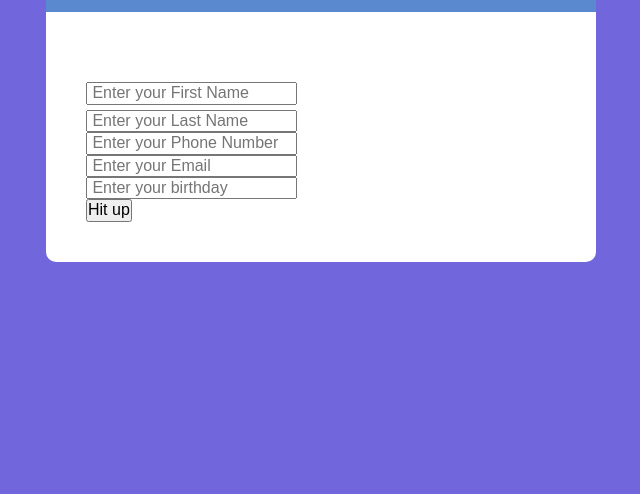
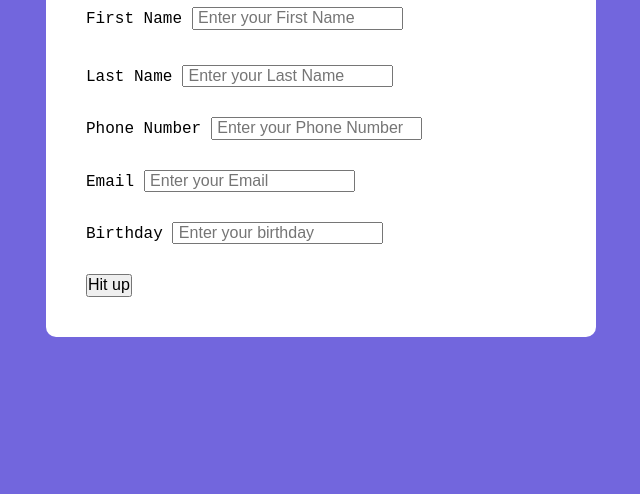
Before and after one commit to tdalal17/ITMD-362-Project1, a plain HTML site: page index.html in a window 1280 px wide. Shown: the part 306-800 px from the top of the page, without its empty margins (319-959 px from the left). Drawn offline with Linux system fonts and the light colour scheme.

Commit message:
made some change

```diff
--- a/index.html
+++ b/index.html
@@ -17,24 +17,35 @@
    <form action="" class="Form" id="Form">
       <div id="Form-control"></div>
 
-    <div id="First">
-      <label for="First Name"></label>
+   <div id="Form-control"></div>
+   <div id="First">
+      <label>First Name</label>
       <input type="text" name="" id="Username" placeholder=" Enter your First Name" autocomplete="off">
    </div>
+
+   <div id="Form-control"></div>
    <div id="Last">
-      <label for="Last Name"></label>
+      <label>Last Name</label>
       <input type="text" name="" id="Username" placeholder=" Enter your Last Name" autocomplete= "off">
    </div>
+
+   <div id="Form-control"></div>
    <div id="Phone">
-      <label for="Phone Number"></label>
+      <label>Phone Number</label>
       <input type="text" name="" id="Username" placeholder=" Enter your Phone Number" autocomplete="off">
    <div id="Email">
-      <label for="Email"></label>
+
+   <div id="Form-control"></div>
+      <label>Email</label>
       <input type="text" name="" id="Username" placeholder=" Enter your Email" autocomplete="off">
    </div>
+
+   <div id="Form-control"></div>
    <div id="birthday">
-      <label for="birthday"></label>
+      <label>Birthday</label>
       <input type="text" name="" id="Username" placeholder=" Enter your birthday" autocomplete="off" >
+
+   <div id="Form-control"></div>
    <div id="submit">
       <input type="submit" value="Hit up">
    </div>
```
